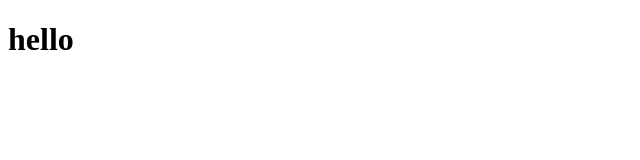
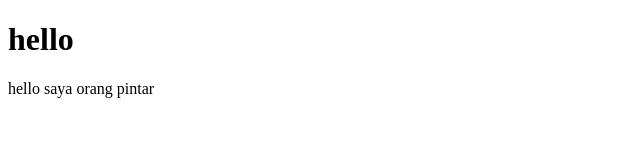
Before and after one commit to PUJASHINDU/projek-web-toko, a plain HTML site: page index.html in a window 1280 px wide. Shown: the whole page, without its empty margins (0-640 px from the left). Drawn offline with Linux system fonts and the light colour scheme.

Commit message:
tambah pragarf

```diff
--- a/index.html
+++ b/index.html
@@ -8,5 +8,6 @@
 </head>
 <body>
     <h1>hello</h1>
+    <p>hello saya orang pintar</p>
 </body>
 </html>
```
